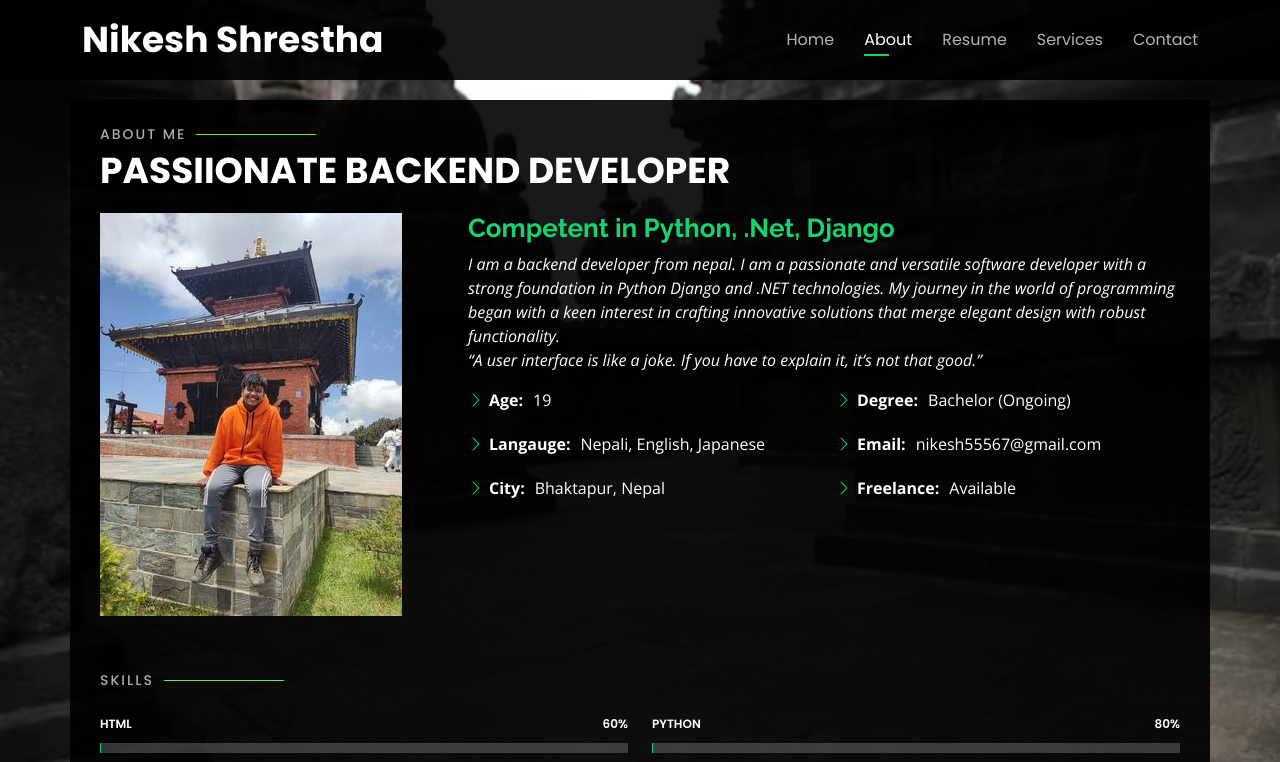
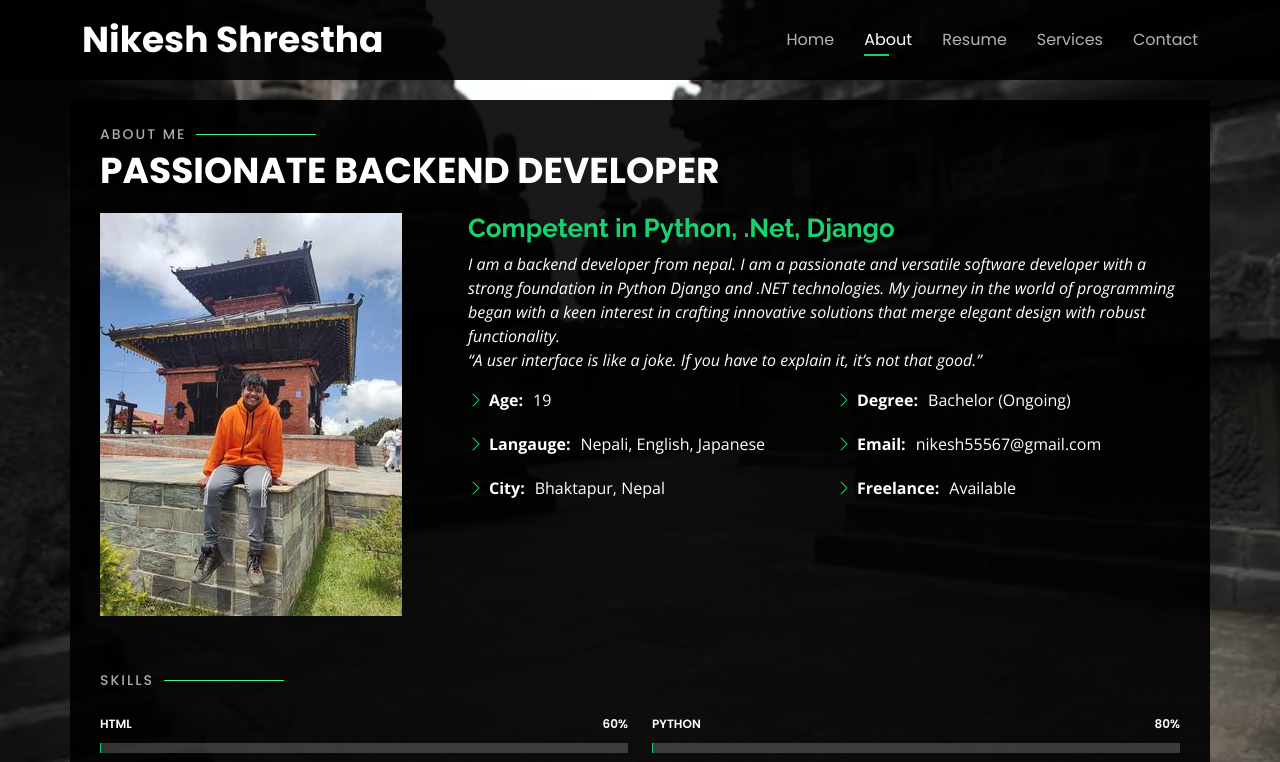
Before and after one commit to Nik-doid/Nik-doid.github.io, a plain HTML site: page index.html in a window 1280 px wide. Both pictures are taken after a click on the link "About". Shown: the top 762 px of the page. Drawn offline with nearby package versions, Linux system fonts and the light colour scheme.

Commit message:
index.html

```diff
--- a/index.html
+++ b/index.html
@@ -67,7 +67,7 @@
 
       <div class="section-title">
         <h2>About me</h2>
-        <p>Passiionate Backend Developer</p>
+        <p>Passionate Backend Developer</p>
       </div>
 
       <div class="row">
```
